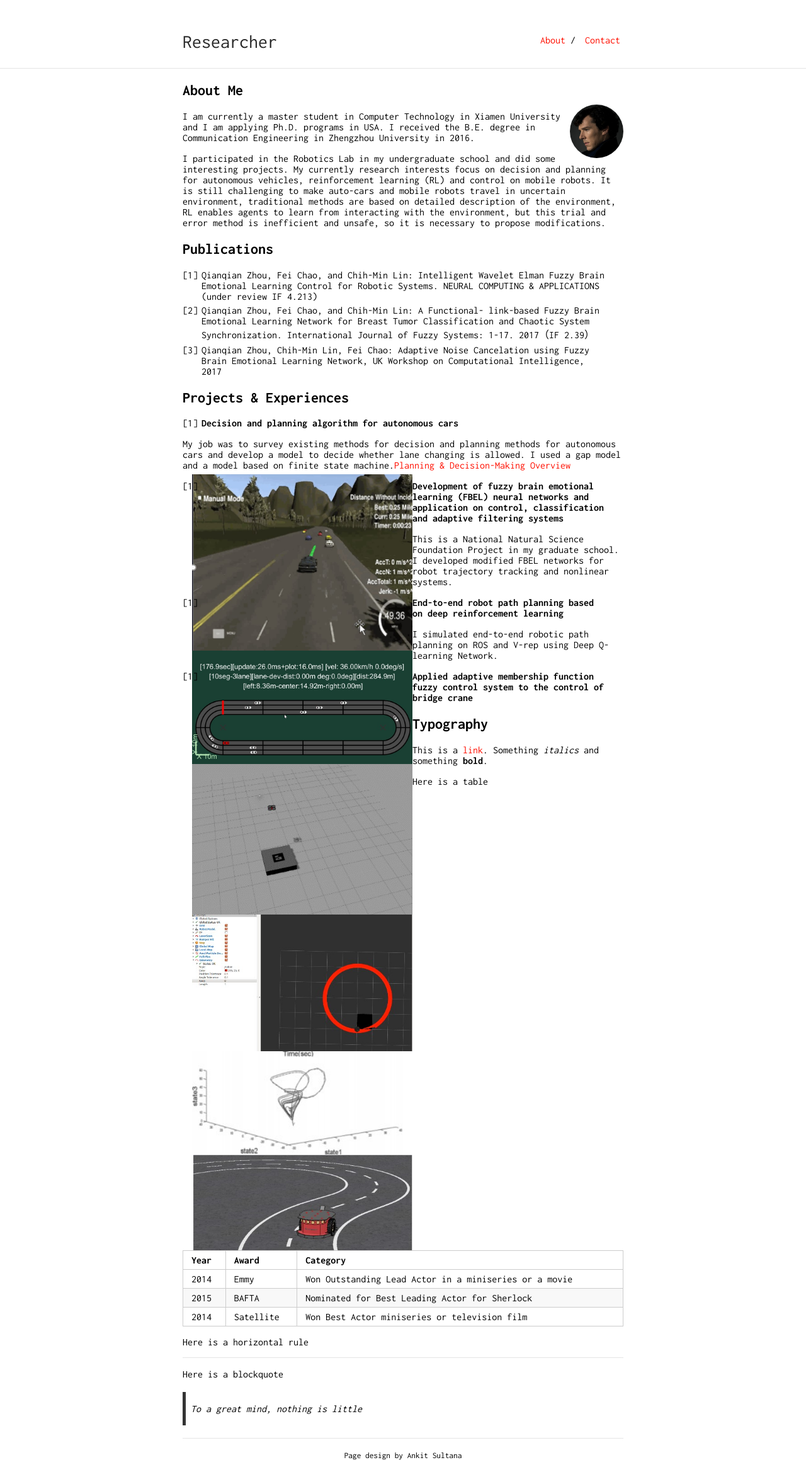
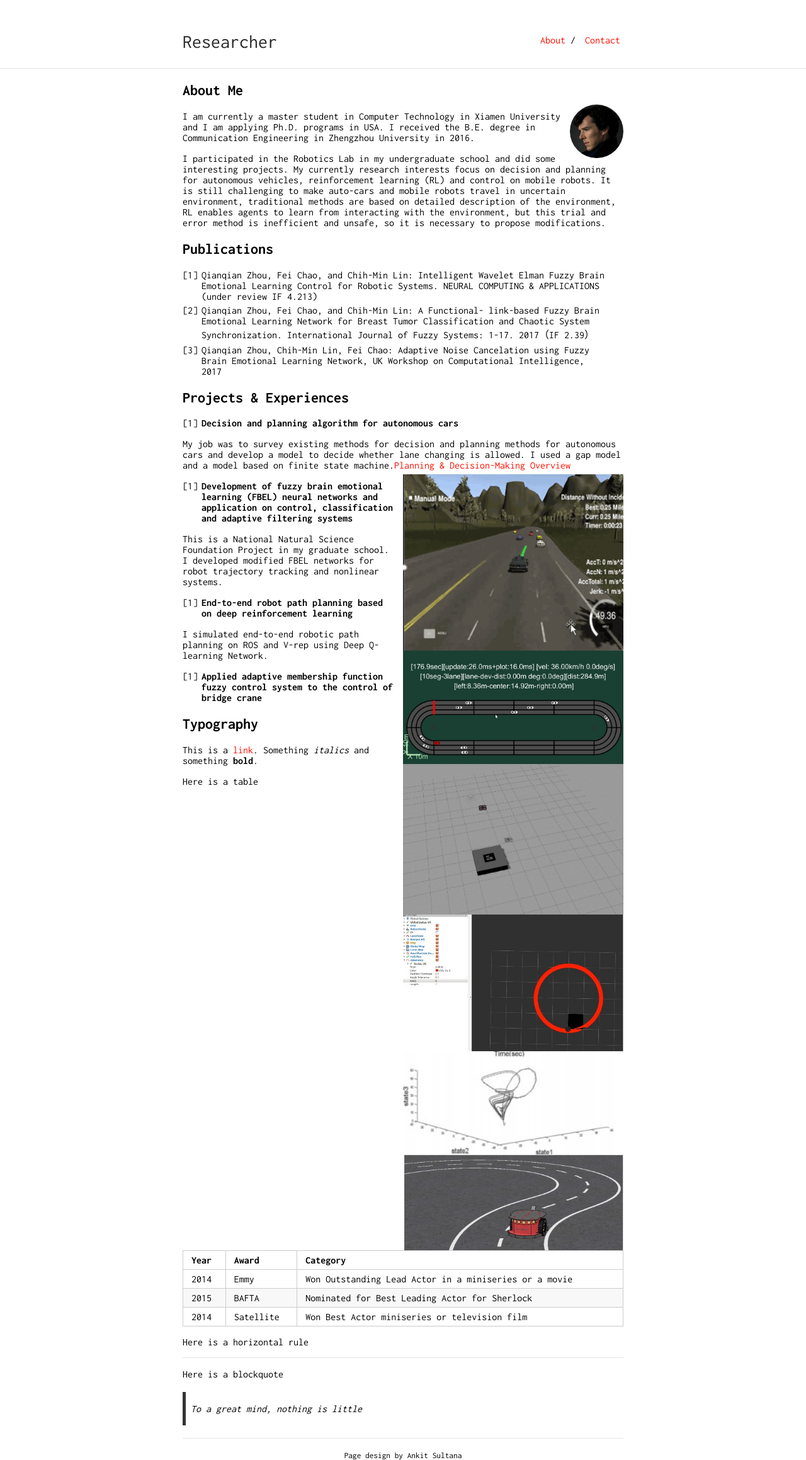
Before and after one commit to Zhouqianqian/Zhouqianqian.github.io, a Jekyll site: the page built from index.md, in a window 1280 px wide. Shown: the whole page at 63% size. Built offline with Jekyll 4.4.1, drawn with Linux system fonts in a browser that asks for light colours; our own code applies the rules of GitHub Pages for plain Markdown files.

Commit message:
fix img 5

```diff
--- a/_sass/typography.scss
+++ b/_sass/typography.scss
@@ -61,8 +61,8 @@
         height: 50%;
         width: 50%;
         margin: -10px 0 0 15px;
-        position: relative;
-        float: left;
+        float: right;
+	display:inline;
         p & {
             padding: 0;
             margin: 0;
```
